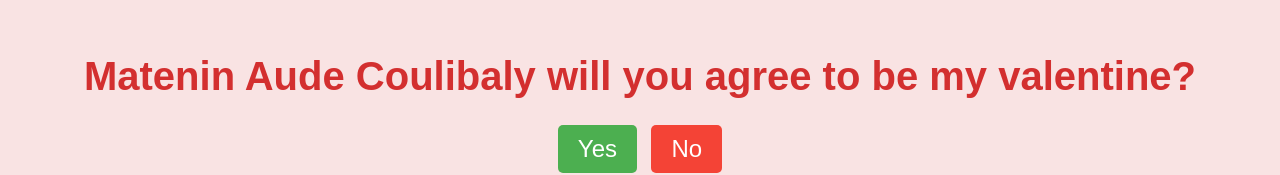
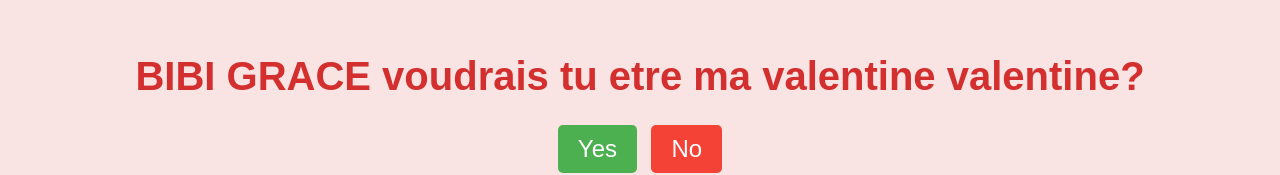
Before and after one commit to Paulmariekouame/GRACE-JORAME, a plain HTML site: page index.html in a window 1280 px wide. Shown: the part 138-313 px from the top of the page. Drawn offline with Linux system fonts and the light colour scheme; no server answers.

Commit message:
Update index.html

```diff
--- a/index.html
+++ b/index.html
@@ -3,12 +3,12 @@
 <head>
     <meta charset="UTF-8">
     <meta name="viewport" content="width=device-width, initial-scale=1.0">
-    <title> Matenin Aude Coulibaly will you agree to be my valentine? </title>
+    <title> BIBI GRACE voudrais tu etre ma valentine  valentine? </title>
     <link rel="stylesheet" href="styles.css">
 </head>
 <body>
     <div class="container">
-        <h1>Matenin Aude Coulibaly will you agree to be my valentine? </h1>
+        <h1>  BIBI GRACE voudrais tu etre ma valentine  valentine?</h1>
         <div class="buttons">
             <button class="yes-button" onclick="handleYesClick()">Yes</button>
             <button class="no-button" onclick="handleNoClick()">No</button>
```
